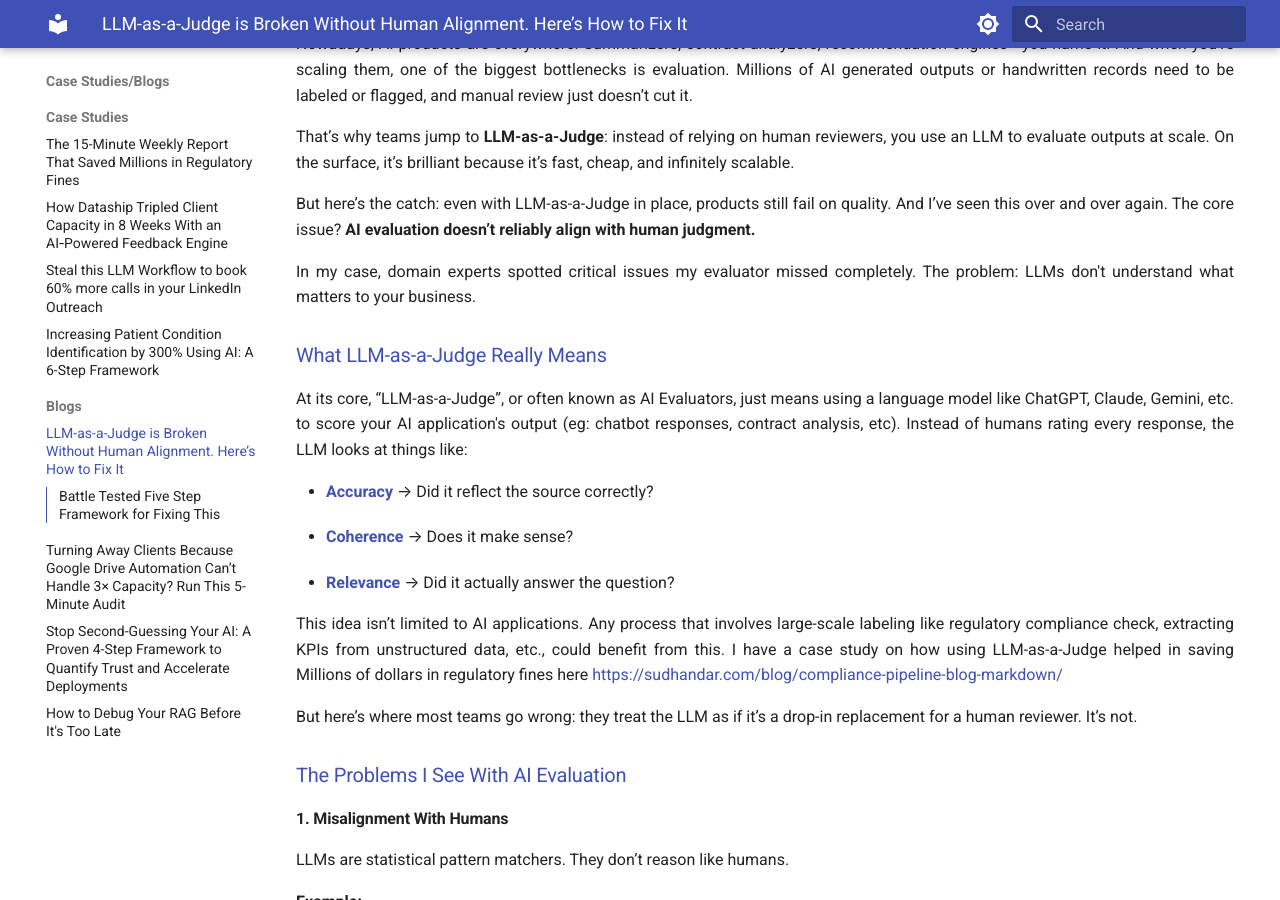
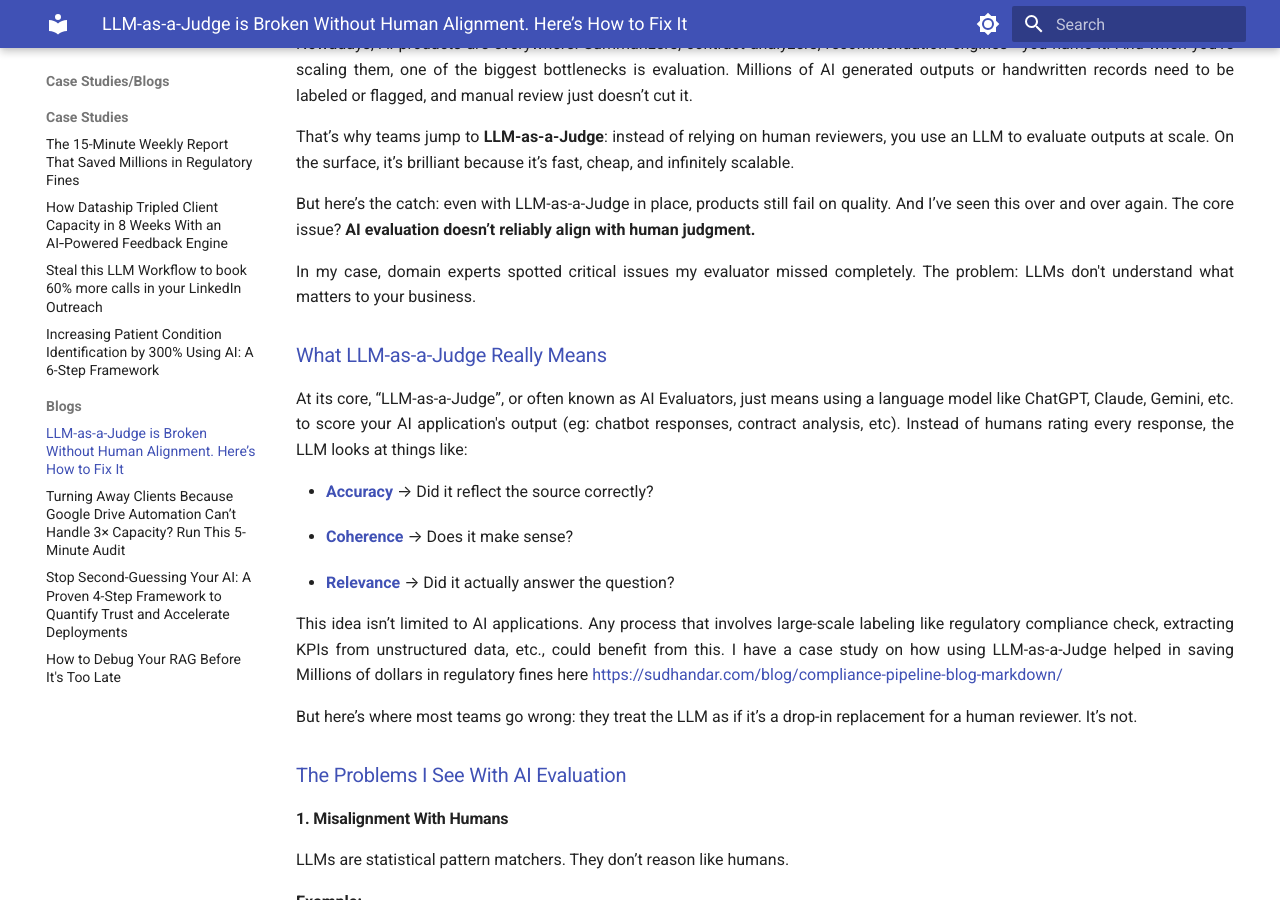
Before and after one commit to Sudhandar/blog, an MkDocs documentation site: the page built from docs/blog/aligning-ai-with-human.md, in a window 1280 px wide and 900 px high, scrolled down 305 px. Built offline with MkDocs 1.6.1 and Material for MkDocs 9.7.7, drawn with Linux system fonts in a browser that asks for light colours.

Commit message:
minor title fix

```diff
--- a/docs/blog/aligning-ai-with-human.md
+++ b/docs/blog/aligning-ai-with-human.md
@@ -71,7 +71,7 @@ Another huge pitfall: developers acting as the domain experts and labelling the
 
 Developers and their managers, as good as they are technically, don’t carry that domain reasoning. If you optimize against them, you’re shipping a model that looks great in dashboards but collapses in real-world usage.
 
-## Battle Tested Five Step Framework for Fixing This
+###  Battle Tested Five Step Framework for Fixing This
 
 Here’s the five-step framework that can be used to align AI evaluation with human judgment.
 
```
